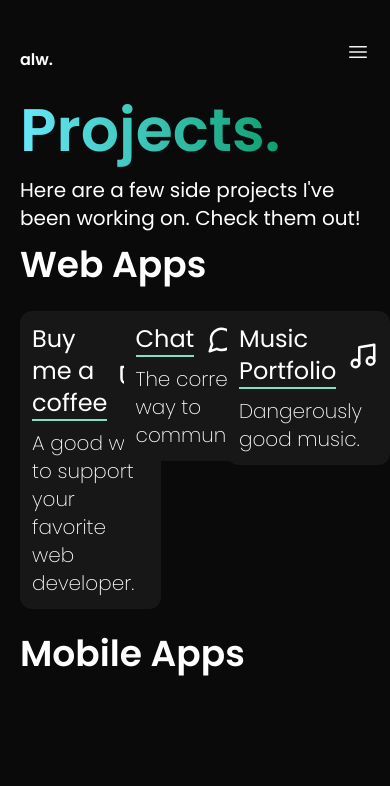
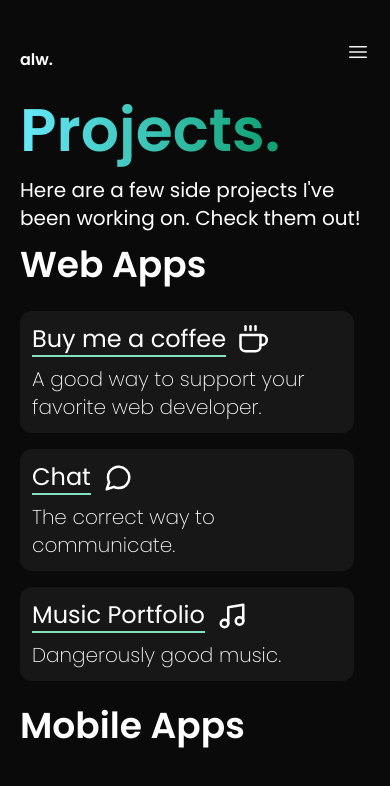
Before and after one commit to jad-delgadillo/portfolio-023, a Next.js app: page /projects in a window 390 px wide. Shown: the top 786 px of the page. Built offline with nearby package versions, Linux system fonts and the light colour scheme.

Commit message:
for mobile 0.4

```diff
--- a/app/projects/page.tsx
+++ b/app/projects/page.tsx
@@ -7,26 +7,10 @@ export default function ProjectsPage() {
   return (
     <>
       <section>
-        <div className="flex felx-row">
+        <div className="flex flex-row">
           <h1 className="text-6xl font-semibold leading-none pb-2 mb-2 bg-clip-text bg-gradient-to-r from-cyan-300 to-green-500 text-transparent">
             Projects.
           </h1>
-          {/* <div className="flex ml-3 justify-center items-center">
-            <svg
-              xmlns="http://www.w3.org/2000/svg"
-              fill="none"
-              viewBox="0 0 24 24"
-              strokeWidth={1.5}
-              stroke="currentColor"
-              className="w-8 h-8 text-green-500"
-            >
-              <path
-                strokeLinecap="round"
-                strokeLinejoin="round"
-                d="M20.25 14.15v4.25c0 1.094-.787 2.036-1.872 2.18-2.087.277-4.216.42-6.378.42s-4.291-.143-6.378-.42c-1.085-.144-1.872-1.086-1.872-2.18v-4.25m16.5 0a2.18 2.18 0 00.75-1.661V8.706c0-1.081-.768-2.015-1.837-2.175a48.114 48.114 0 00-3.413-.387m4.5 8.006c-.194.165-.42.295-.673.38A23.978 23.978 0 0112 15.75c-2.648 0-5.195-.429-7.577-1.22a2.016 2.016 0 01-.673-.38m0 0A2.18 2.18 0 013 12.489V8.706c0-1.081.768-2.015 1.837-2.175a48.111 48.111 0 013.413-.387m7.5 0V5.25A2.25 2.25 0 0013.5 3h-3a2.25 2.25 0 00-2.25 2.25v.894m7.5 0a48.667 48.667 0 00-7.5 0M12 12.75h.008v.008H12v-.008z"
-              />
-            </svg>
-          </div> */}
         </div>
         <p className="mb-1 text-xl">
           Here are a few side projects I&#39;ve been working on. Check them out!
@@ -34,7 +18,7 @@ export default function ProjectsPage() {
         <h2 className="text-4xl font-semibold leading-relaxed inline-block">
           Web Apps
         </h2>
-        <div className="flex flex-row">
+        <div className="flex md:flex-row flex-col">
           <Project
             id="buy-me-a-coffee"
             icon={<FiCoffee size={30} className="flex items-center" />}
--- a/components/Project.tsx
+++ b/components/Project.tsx
@@ -3,9 +3,9 @@ import React from "react";
 
 export default function Project({ name, description, icon, id, i }: any) {
   return (
-    <section key={i} className="mr-4 w-1/4 items-start flex">
+    <section key={i} className="mr-4 md:w-1/4 md:items-start  flex-1">
       <Link href={`/projects/${id}`} passHref scroll={false}>
-        <div className="hover:text-green-300 transition-all mt-4  bg-neutral-900 hover:bg-neutral-800 p-3 rounded-xl inline-block">
+        <div className="hover:text-green-300 transition-all mt-4 bg-neutral-900 hover:bg-neutral-800 p-3 flex-1 rounded-xl md:inline-block">
           <div className="">
             <div className="flex flex-row items-center mb-2">
               <h1 className="text-2xl border-b-2 border-b-green-300">{name}</h1>
--- a/components/ui/Accordion.tsx
+++ b/components/ui/Accordion.tsx
@@ -15,7 +15,7 @@ const AccordionItem = React.forwardRef<
   <AccordionPrimitive.Item
     ref={ref}
     className={cn(
-      "border-b border-b-slate-200 dark:border-b-slate-700 w-[500px]",
+      "border-b border-b-slate-200 dark:border-b-slate-700 md:w-[500px]",
       className
     )}
     {...props}
```
